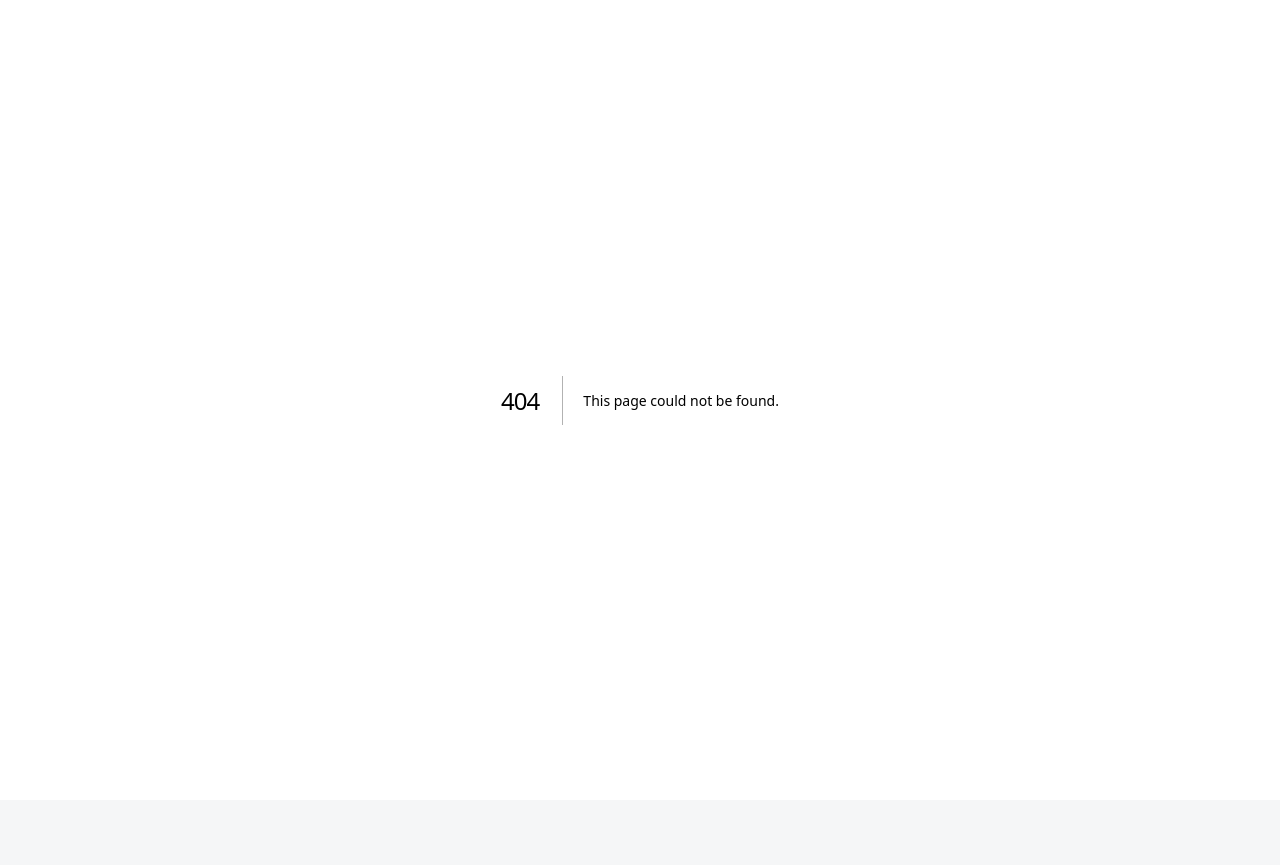
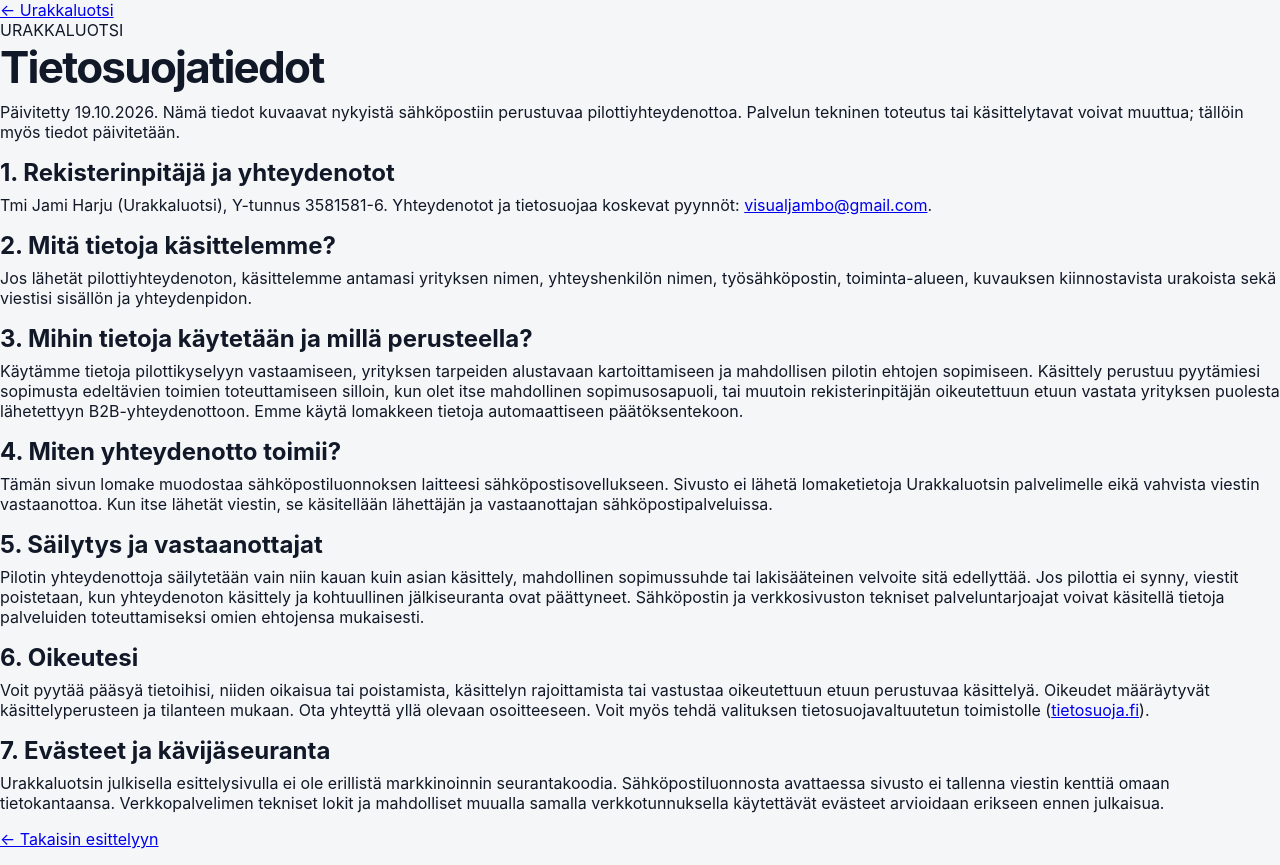
Before and after one commit to Jambovisuaalit/pulseplay, a Next.js app: page /esittely/tietosuoja in a window 1280 px wide. Before the commit this address had no page. Before the commit the page ends 800 px from the top, so only its background shows below. Built offline with nearby package versions, Linux system fonts and the light colour scheme.

Commit message:
Add Urakkaluotsi company identity and privacy disclosures

```diff
--- a/app/esittely/page.tsx
+++ b/app/esittely/page.tsx
@@ -54,6 +54,6 @@ export default function EsittelyPage() {
       <section className="ul-section ul-container" id="pilotti"><div className="ul-section-head"><span className="ul-eyebrow">30 PÄIVÄN PILOTTI</span><h2>Näin pilotti toimii.</h2><p>Saat käytännön päätöstukea sähköpostiin ilman uuden ohjelmiston käyttöönottoa.</p></div><div className="ul-step-grid">{steps.map(([title, description],i)=><article className="ul-step" key={title}><span className="ul-step-num">{String(i+1).padStart(2,"0")}</span><h3>{title}</h3><p>{description}</p></article>)}</div></section>
       <section className="ul-section ul-final" id="hakemus"><div className="ul-container ul-final-grid"><div><span className="ul-eyebrow">PILOTTIHAKU</span><h2>Tule mukaan ensimmäisten joukossa.</h2><p>Haemme kahta rakennus- tai saneerausyritystä 30 päivän maksulliseen pilottiin. Pilottiin sisältyvät yritysprofiilin määrittely, sovittu hankintaseuranta, sähköpostikoosteet ja yhteinen loppuarvio.</p><div className="ul-pilot-note"><strong>Sovimme ennen aloitusta</strong><span>Seurannan rajauksen, toimitusrytmin ja hinnan. Tarjouksen laskenta ja laatiminen eivät sisälly pilottiin.</span></div></div><PilotForm /></div></section>
       <section className="ul-section ul-container ul-faq"><div><span className="ul-eyebrow">USEIN KYSYTTYÄ</span><h2>Hyvä tietää ennen pilottia.</h2></div><div className="ul-faq-items"><details><summary>Mistä hankintatiedot tulevat?</summary><p>Käytämme virallista Hilma AVP Read API -rajapintaa.</p></details><details><summary>Vahvistaako palvelu tarjouskelpoisuuden?</summary><p>Lopullinen tarjouspäätös edellyttää ajantasaisten tarjousasiakirjojen ja yrityksen tietojen tarkistamista.</p></details><details><summary>Sisältyykö tarjouksen laatiminen?</summary><p>Pilotin sisältö on hankintojen seuranta ja alustava arviointi. Tarjouksen laskenta ja laatiminen eivät sisälly pilottiin.</p></details><details><summary>Tarvitaanko uusi ohjelmisto?</summary><p>Saat koosteet sähköpostiisi. Pilotti ei edellytä uuden järjestelmän käyttöönottoa.</p></details></div></section>
-    </main><footer className="ul-footer"><div className="ul-container"><Image src="/urakkaluotsi/logo-white.svg" alt="Urakkaluotsi" width={178} height={38}/><p>Sopivat urakat. Selkeä seuraava askel.</p><small>Palveluntarjoaja: Tmi Jami Harju · Yhteys: visualjambo@gmail.com · Palvelu kehitysvaiheessa.</small></div></footer>
+    </main><footer className="ul-footer"><div className="ul-container"><Image src="/urakkaluotsi/logo-white.svg" alt="Urakkaluotsi" width={178} height={38}/><p>Sopivat urakat. Selkeä seuraava askel.</p><small>Palveluntarjoaja: Tmi Jami Harju · Y-tunnus: 3581581-6 · Yhteys: <a href="mailto:visualjambo@gmail.com">visualjambo@gmail.com</a> · Palvelu kehitysvaiheessa.</small><p className="ul-footer-links"><a href="/esittely/tietosuoja">Tietosuojatiedot</a></p></div></footer>
   </div>;
 }
--- a/app/esittely/pilot-form.tsx
+++ b/app/esittely/pilot-form.tsx
@@ -37,6 +37,7 @@ export default function PilotForm() {
     <label>Toiminta-alue<input name="region" required maxLength={100} placeholder="Esim. Uusimaa" /></label>
     <label>Millaisia urakoita etsitte?<textarea name="work" required rows={3} maxLength={600} placeholder="Kerro palveluistanne ja kiinnostavista urakoista" /></label>
     <button className="ul-btn" type="submit">Avaa hakemus sähköpostiin ↗</button>
+    <p className="ul-privacy-inline">Tietojasi käytetään pilottiyhteydenoton käsittelyyn. Lue <a href="/esittely/tietosuoja">tietosuojatiedot</a> ennen viestin lähettämistä.</p>
     <p className="ul-form-info" role="status">{draftOpened ? "Sähköpostiluonnos pyydettiin avattavaksi. Varmista, että sähköpostisovellus avautui, ja lähetä viesti itse. Hakemusta ei ole vielä vahvistettu vastaanotetuksi." : "Painike avaa valmiin viestin omassa sähköpostisovelluksessasi. Tarkista ja lähetä viesti itse. Tietoja ei tallenneta tälle sivustolle."}</p>
     <p className="ul-contact-fallback">Jos sähköpostisovellus ei avaudu, kirjoita osoitteeseen <a href={`mailto:${PILOT_EMAIL}`}>{PILOT_EMAIL}</a>.</p>
   </form>;
--- /dev/null
+++ b/app/esittely/tietosuoja/page.tsx
@@ -0,0 +1,33 @@
+import type { Metadata } from "next";
+import Link from "next/link";
+
+export const metadata: Metadata = {
+  title: "Tietosuojatiedot | Urakkaluotsi",
+  description: "Miten Urakkaluotsi käsittelee pilottiyhteydenottoihin liittyviä henkilötietoja.",
+};
+
+export default function TietosuojaPage() {
+  return <div className="ul-site">
+    <header className="ul-top"><div className="ul-container ul-nav"><Link href="/esittely" aria-label="Takaisin Urakkaluotsin etusivulle">← Urakkaluotsi</Link></div></header>
+    <main className="ul-container ul-privacy-page">
+      <span className="ul-eyebrow">URAKKALUOTSI</span>
+      <h1>Tietosuojatiedot</h1>
+      <p>Päivitetty 19.10.2026. Nämä tiedot kuvaavat nykyistä sähköpostiin perustuvaa pilottiyhteydenottoa. Palvelun tekninen toteutus tai käsittelytavat voivat muuttua; tällöin myös tiedot päivitetään.</p>
+      <h2>1. Rekisterinpitäjä ja yhteydenotot</h2>
+      <p>Tmi Jami Harju (Urakkaluotsi), Y-tunnus 3581581-6. Yhteydenotot ja tietosuojaa koskevat pyynnöt: <a href="mailto:visualjambo@gmail.com">visualjambo@gmail.com</a>.</p>
+      <h2>2. Mitä tietoja käsittelemme?</h2>
+      <p>Jos lähetät pilottiyhteydenoton, käsittelemme antamasi yrityksen nimen, yhteyshenkilön nimen, työsähköpostin, toiminta-alueen, kuvauksen kiinnostavista urakoista sekä viestisi sisällön ja yhteydenpidon.</p>
+      <h2>3. Mihin tietoja käytetään ja millä perusteella?</h2>
+      <p>Käytämme tietoja pilottikyselyyn vastaamiseen, yrityksen tarpeiden alustavaan kartoittamiseen ja mahdollisen pilotin ehtojen sopimiseen. Käsittely perustuu pyytämiesi sopimusta edeltävien toimien toteuttamiseen silloin, kun olet itse mahdollinen sopimusosapuoli, tai muutoin rekisterinpitäjän oikeutettuun etuun vastata yrityksen puolesta lähetettyyn B2B-yhteydenottoon. Emme käytä lomakkeen tietoja automaattiseen päätöksentekoon.</p>
+      <h2>4. Miten yhteydenotto toimii?</h2>
+      <p>Tämän sivun lomake muodostaa sähköpostiluonnoksen laitteesi sähköpostisovellukseen. Sivusto ei lähetä lomaketietoja Urakkaluotsin palvelimelle eikä vahvista viestin vastaanottoa. Kun itse lähetät viestin, se käsitellään lähettäjän ja vastaanottajan sähköpostipalveluissa.</p>
+      <h2>5. Säilytys ja vastaanottajat</h2>
+      <p>Pilotin yhteydenottoja säilytetään vain niin kauan kuin asian käsittely, mahdollinen sopimussuhde tai lakisääteinen velvoite sitä edellyttää. Jos pilottia ei synny, viestit poistetaan, kun yhteydenoton käsittely ja kohtuullinen jälkiseuranta ovat päättyneet. Sähköpostin ja verkkosivuston tekniset palveluntarjoajat voivat käsitellä tietoja palveluiden toteuttamiseksi omien ehtojensa mukaisesti.</p>
+      <h2>6. Oikeutesi</h2>
+      <p>Voit pyytää pääsyä tietoihisi, niiden oikaisua tai poistamista, käsittelyn rajoittamista tai vastustaa oikeutettuun etuun perustuvaa käsittelyä. Oikeudet määräytyvät käsittelyperusteen ja tilanteen mukaan. Ota yhteyttä yllä olevaan osoitteeseen. Voit myös tehdä valituksen tietosuojavaltuutetun toimistolle (<a href="https://tietosuoja.fi/" target="_blank" rel="noopener noreferrer">tietosuoja.fi</a>).</p>
+      <h2>7. Evästeet ja kävijäseuranta</h2>
+      <p>Urakkaluotsin julkisella esittelysivulla ei ole erillistä markkinoinnin seurantakoodia. Sähköpostiluonnosta avattaessa sivusto ei tallenna viestin kenttiä omaan tietokantaansa. Verkkopalvelimen tekniset lokit ja mahdolliset muualla samalla verkkotunnuksella käytettävät evästeet arvioidaan erikseen ennen julkaisua.</p>
+      <p><Link href="/esittely">← Takaisin esittelyyn</Link></p>
+    </main>
+  </div>;
+}
--- a/middleware.ts
+++ b/middleware.ts
@@ -10,6 +10,7 @@ export function middleware(request: NextRequest) {
     pathname === "/login" ||
     pathname === "/api/login" ||
     pathname === "/esittely" ||
+    pathname === "/esittely/tietosuoja" ||
     pathname === "/urakkaluotsi/esimerkkikooste.pdf" ||
     pathname.startsWith("/urakkaluotsi/") ||
     pathname.startsWith("/_next/") ||
```
Also changed, not shown: app/esittely/JULKAISU-QA.md (added, +36 -0 lines), app/esittely/README.md, app/esittely/site.css.
